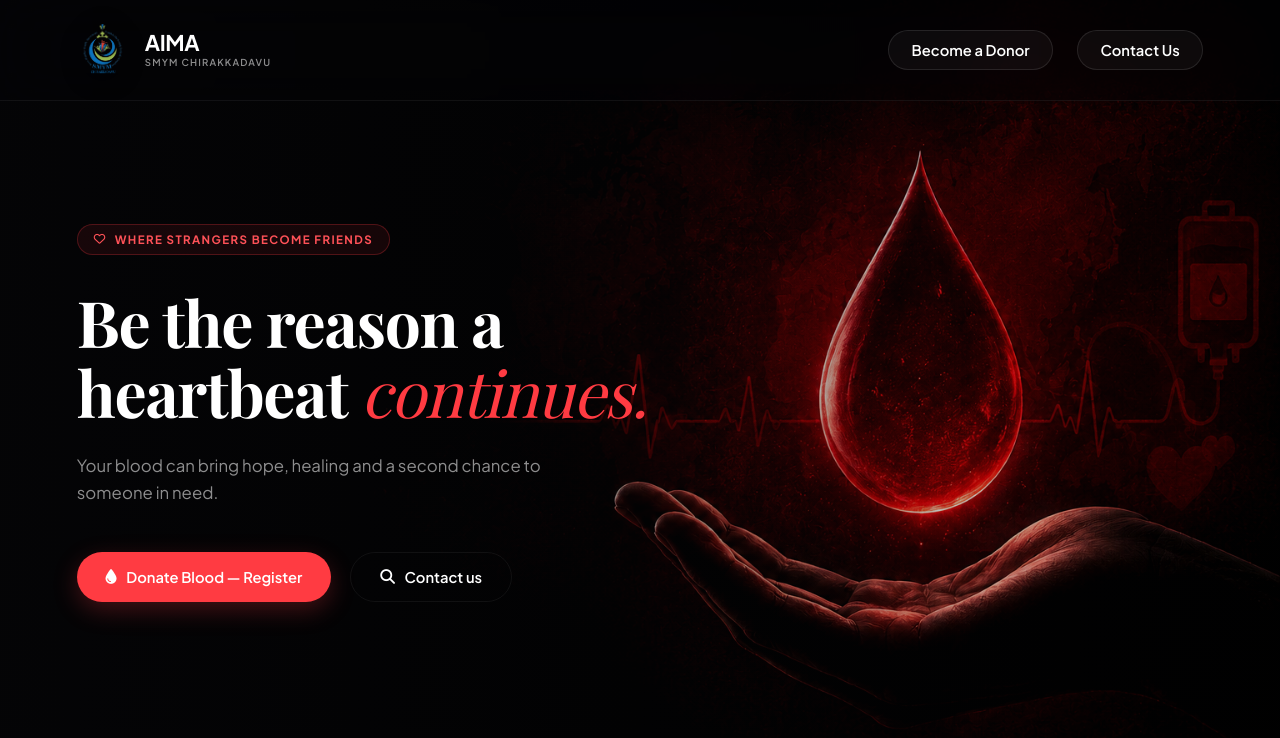
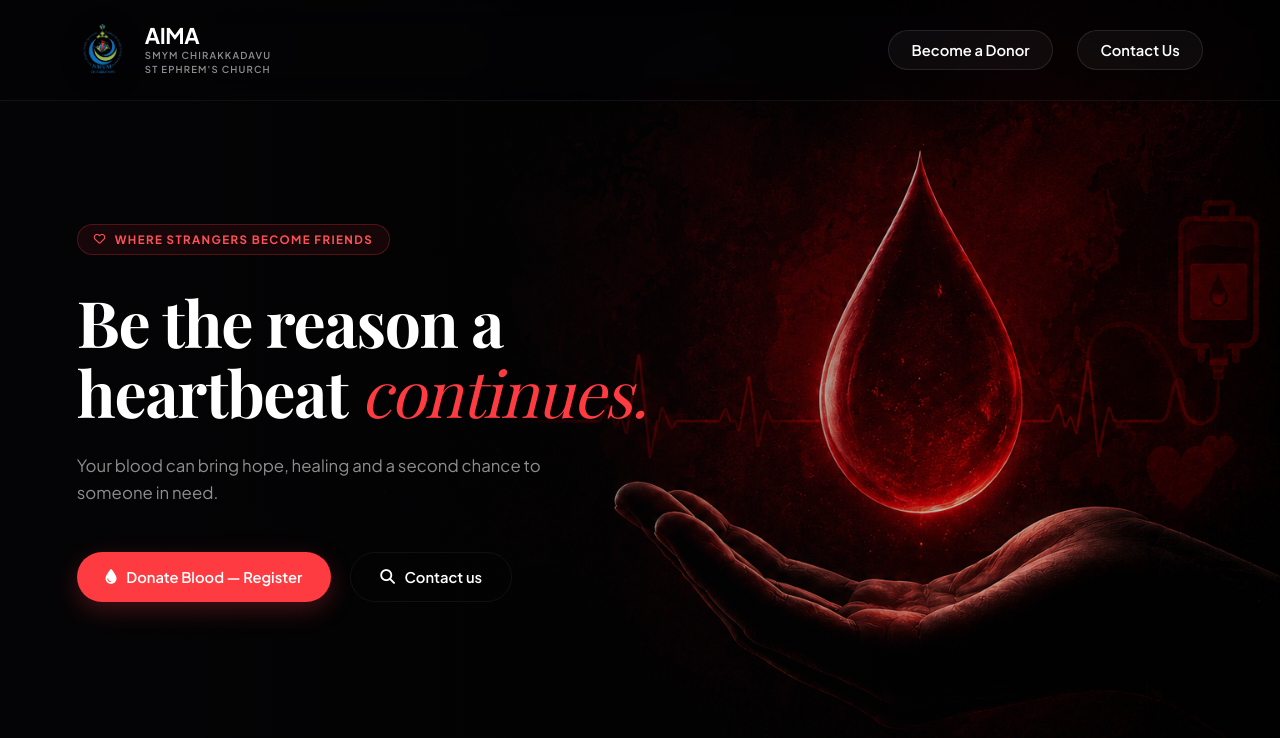
Before and after one commit to alfredjose11/Aima-phone, a website: page index.html in a window 1280 px wide. Shown: the top 738 px of the page. Drawn offline with nearby package versions, Linux system fonts and the light colour scheme; a web font is replaced by a local one.

Commit message:
Update index.html

```diff
--- a/index.html
+++ b/index.html
@@ -385,6 +385,8 @@
     <div id="aima-text-preloader">
         <h1 class="loader-title">AIMA<span>.</span></h1>
         <p class="loader-subtitle">SMYM Chirakkadavu</p>
+        <p class="loader-subtitle">St Ephrem's Church</p>
+
     </div>
 
     <!-- ================= 2. MASTER APPLICATION CONTAINER HOOKS[cite: 7] ================= -->
@@ -400,6 +402,7 @@
             <div>
                 <h3>aima</h3>
                 <span>SMYM Chirakkadavu</span>
+                <span>St Ephrem's Church</span>
             </div>
         </div>
         <div class="nav-hamburger" onclick="toggleMobileNavigation()"><i class="fa-solid fa-bars"></i></div>
```
